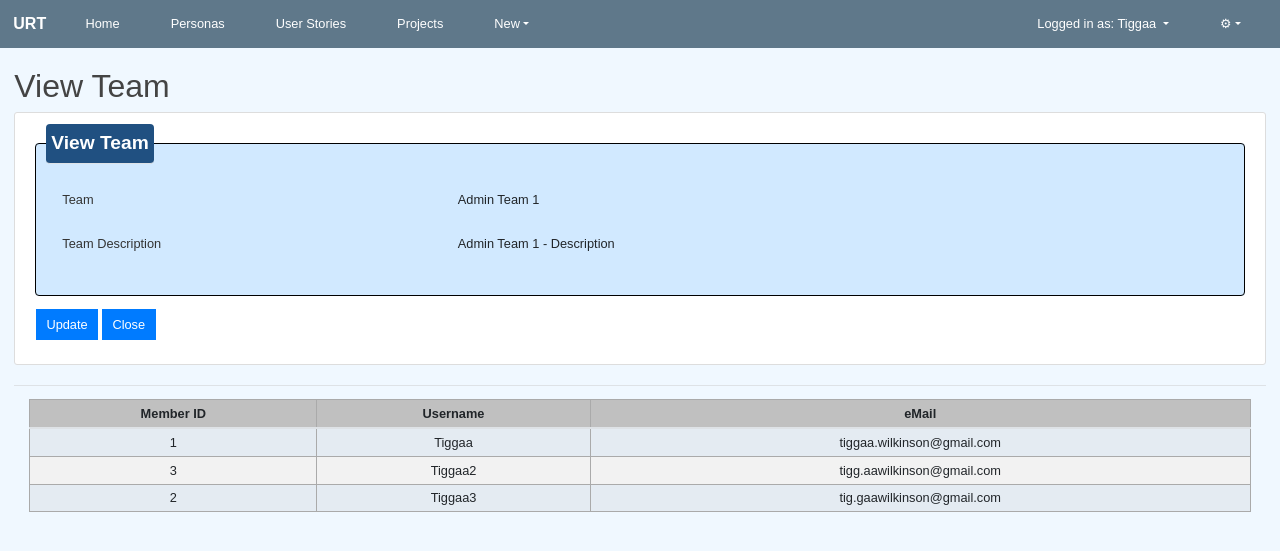
After one commit to tiggaa/URA, a Flask app: page /team/1/view in a window 1280 px wide. The commit adds this page. Shown: the top 551 px of the page. Run offline with Flask 2, Linux system fonts and the light colour scheme; a user stored in the database is signed in; data comes from the database, SQL or seed files in the repository; both versions use the stored data as it was after the commit; style sheets or scripts are compiled from the project's sources; some libraries are stand-ins or nearby versions.

Commit message:
Team - Add, View, Edit, Delete, Add Member to Team, Remove Member from Team

```diff
--- a/UserResearch/blueprints/__init__.py
+++ b/UserResearch/blueprints/__init__.py
@@ -4,4 +4,5 @@ from .main.routes import main
 from .projects.routes import projects
 from .personas.routes import personas
 from .stories.routes import stories
+from .team.routes import team
 from .errors.handlers import errors
--- a/UserResearch/blueprints/projects/routes.py
+++ b/UserResearch/blueprints/projects/routes.py
@@ -65,7 +65,7 @@ def view(project_id):
 @login_required
 def delete_project(id):
     project = Project.query.get_or_404(id)
-    if (project.persona != ""):
+    if (project.persona != []):
         flash(f'You cannot delete the project whilst personas are allocated!', 'danger')
         return redirect(url_for('projects.edit', project_id=id))
     else:
--- /dev/null
+++ b/UserResearch/blueprints/team/forms.py
@@ -0,0 +1,20 @@
+from flask_wtf import FlaskForm
+from flask_wtf.file import FileField, FileAllowed
+from wtforms import StringField, PasswordField, SubmitField, BooleanField, TextAreaField, SelectField
+from wtforms.validators import DataRequired, Length, Email, EqualTo, ValidationError
+from flask_login import current_user
+from UserResearch.models import Team, TeamMembers
+
+class CreateTeam_Form(FlaskForm):
+    team        = StringField('Team', validators=[DataRequired()])
+    team_desc   = TextAreaField('Team Description', validators=[DataRequired()])
+    submit      = SubmitField('Save')
+
+class AddTeamMembers_Form(FlaskForm):
+    member     = SelectField('Member', coerce=int)
+    submit      = SubmitField('Add Member')
+
+class UpdateTeamMembers_Form(FlaskForm):
+    team        = SelectField('Team', coerce=int)
+    members     = SelectField('Member', coerce=int)
+    submit      = SubmitField('Save')
--- /dev/null
+++ b/UserResearch/blueprints/team/routes.py
@@ -0,0 +1,119 @@
+from flask import render_template, url_for, flash, redirect, request, Blueprint, abort
+from flask_login import login_user, current_user, logout_user, login_required
+from UserResearch import db, bcrypt
+from UserResearch.util import accounts_forbidden
+from UserResearch.models import Team, TeamMembers, User
+from .forms import CreateTeam_Form, AddTeamMembers_Form
+
+team = Blueprint('team', __name__)
+
+@team.route("/team/add", methods=['GET', 'POST'])
+@accounts_forbidden([1, 2, 3])
+def add():
+    form = CreateTeam_Form()
+    if form.validate_on_submit():
+        team = Team(
+                team        =form.team.data,
+                team_desc   =form.team_desc.data)
+        db.session.add(team)
+        db.session.commit()
+        flash(f'The team has been created!', 'success')
+        return redirect(url_for('team.list'))
+    return render_template('team/add.html', title='Add Team', form=form)
+
+@team.route("/teams", methods=['GET'])
+@accounts_forbidden([1, 2, 3])
+def list():
+    teams = Team.query.all()
+    return render_template('team/list.html', title='Teams', teams=teams)
+
+@team.route("/team/<int:id>/update", methods=['GET', 'POST'])
+@accounts_forbidden([1, 2, 3])
+def edit(id):
+    team = Team.query.get_or_404(id)
+
+    members = []
+    member_IDs = []
+    member_IDs = TeamMembers.query.filter_by(team=id)
+
+    for member_ID in member_IDs:
+        member = User.query.get_or_404(member_ID.members)
+        members.append(member)
+
+    form =  CreateTeam_Form()
+    if form.validate_on_submit():
+        team.team      =form.team.data
+        team.team_desc =form.team_desc.data
+        db.session.commit()
+        flash(f'Your Team has been updated!', 'success')
+        return redirect(url_for('team.list'))
+    elif request.method == 'GET':
+        form.team.data       =team.team
+        form.team_desc.data  =team.team_desc
+
+    # Add New Team Member
+    users = User.query.all()
+    user_list = [(i.id, i.username) for i in users]
+    form2 = AddTeamMembers_Form()
+    form2.member.choices = user_list
+    if form2.validate_on_submit():
+        new_member = User.query.get_or_404(form2.member.data)
+        members = []
+        member_IDs = []
+        member_IDs = TeamMembers.query.filter_by(team=id)
+        for member_ID in member_IDs:
+            member = User.query.get_or_404(member_ID.members)
+            members.append(member)
+        if (new_member not in members):
+            member = TeamMembers(
+                team = id,
+                members = form2.member.data)
+            db.session.add(member)
+            db.session.commit()
+            flash(f'Member has been added!', 'success')
+        else:
+            flash(f'User is already a member!', 'danger')
+        return redirect(url_for('team.edit', id=id))
+    return render_template('team/add.html', title='Update Team', members=members, team=team, form2=form2, form=form)
+
+@team.route("/team/<int:id>/<int:team>/remove_member", methods=['GET'])
+@accounts_forbidden([1, 2, 3])
+def remove_member(id, team):
+    members = TeamMembers.query.filter_by(members=id).first()
+    print(members)
+    db.session.delete(members)
+    db.session.commit()
+    flash(f'The Team Member has been removed!', 'success')
+    return redirect(url_for('team.edit', id=team))
+
+@team.route("/team/<int:id>/view", methods=['GET'])
+@accounts_forbidden([1, 2, 3])
+def view(id):
+    team = Team.query.get_or_404(id)
+
+    members = []
+    member_IDs = []
+    member_IDs = TeamMembers.query.filter_by(team=id)
+
+    for member_ID in member_IDs:
+        member = User.query.get_or_404(member_ID.members)
+        members.append(member)
+
+    form = CreateTeam_Form()
+    if request.method == 'GET':
+        form.team.data       =team.team
+        form.team_desc.data  =team.team_desc
+    return render_template('team/view.html', title='View Team', members=members, team=team, form=form)
+
+@team.route("/team/<int:id>/delete", methods=['POST'])
+@accounts_forbidden([1, 2, 3])
+def delete_team(id):
+    team = Team.query.get_or_404(id)
+    if (team.TeamMembers != []):
+        flash(f'You cannot delete a Team whilst Members are allocated!', 'danger')
+        return redirect(url_for('team.edit', id=id))
+    else:
+        db.session.delete(team)
+        db.session.commit()
+        flash(f'Your Team has been deleted!', 'success')
+        return redirect(url_for('team.list'))
--- a/UserResearch/models.py
+++ b/UserResearch/models.py
@@ -65,6 +65,7 @@ class Team(db.Model):
     id          = db.Column(db.Integer, primary_key=True)
     team        = db.Column(db.String(100), nullable=False)
     team_desc   = db.Column(db.Text, nullable=False)
+    TeamMembers = db.relationship('TeamMembers', backref='teamlink', lazy=True)
 
 class TeamMembers(db.Model):
     id          = db.Column(db.Integer, primary_key=True)
--- a/UserResearch/routes.py
+++ b/UserResearch/routes.py
@@ -88,3 +88,4 @@ app.register_blueprint(UserResearch.blueprints.errors)
 app.register_blueprint(UserResearch.blueprints.projects)
 app.register_blueprint(UserResearch.blueprints.personas)
 app.register_blueprint(UserResearch.blueprints.stories)
+app.register_blueprint(UserResearch.blueprints.team)
--- a/UserResearch/templates/includes/_navbar.html
+++ b/UserResearch/templates/includes/_navbar.html
@@ -27,9 +27,9 @@
           <li class="nav-item">
               <a class="nav-item nav-link" href="{{ url_for('stories.list') }}">User Stories</a>
           </li>
-          <li class="nav-item">
+          <!-- <li class="nav-item">
               <a class="nav-item nav-link" href="/about">Stakeholders</a>
-          </li>
+          </li> -->
           <li class="nav-item">
               <a class="nav-item nav-link" href="{{ url_for('projects.list') }}">Projects</a>
           </li>
@@ -41,7 +41,7 @@
                 <a class="dropdown-item" href="{{ url_for('projects.add') }}">Project</a>
                 <a class="dropdown-item" href="{{ url_for('personas.add') }}">Persona</a>
                 <a class="dropdown-item" href="{{ url_for('stories.add') }}">User Storey</a>
-                <a class="dropdown-item" href="#">Stakeholder</a>
+                <!-- <a class="dropdown-item" href="#">Stakeholder</a> -->
             </div>
           </li>
           {% endif %}
@@ -63,8 +63,8 @@
           <a class="nav-link dropdown-toggle" data-toggle="dropdown"
             aria-haspopup="true" aria-expanded="true">&#9881</a>
           <div class="dropdown-menu dropdown-menu-right dropdown-primary" aria-labelledby="navbarDropdownMenuLink">
-            <a class="dropdown-item" href="{{ url_for('upload') }}">Import Data as CSV</a>
-            <a class="dropdown-item" href="{{ url_for('download') }}">Export Data as CSV</a>
+            <!-- <a class="dropdown-item" href="{{ url_for('upload') }}">Import Data as CSV</a> -->
+            <a class="dropdown-item" href="{{ url_for('team.list') }}">Team Management</a>
             <a class="dropdown-item" href="{{ url_for('users.list')}}">User Management</a>
           </div>
         </li>
--- /dev/null
+++ b/UserResearch/templates/team/view.html
@@ -0,0 +1,45 @@
+{% extends "layout.html" %}
+
+{% block content %}
+{% from 'includes/_formhelpers.html' import render_field_grid, render_readonly_grid, render_field_grid_disabled %}
+    <h1>{{ title }}</h1>
+    <div class="content-section">
+      <form action="" method="post">
+        {{ form.hidden_tag() }}
+        <fieldset class="form-group">
+          <legend class="border-bottom mb-4">{{ title }}</legend>
+          <div class="form-group col-md-12">
+            {{ render_field_grid_disabled(form.team) }}
+            {{ render_field_grid_disabled(form.team_desc) }}
+          </div>
+        </fieldset>
+        <div class="form-group">
+          <a class="btn btn-primary" href="{{ url_for('team.edit', id=team.id )}}">  Update  </a>
+          <a class="btn btn-primary" href="{{ url_for('team.list', id=team.id )}}">  Close  </a>
+        </div>
+      </form>
+    </div>
+    <div class="border-top pt-3">
+
+    <div class="col-sm-12 table-responsive">
+          <table class="display table table-striped text-center table-bordered table-sm dataTable"
+            cellspacing="0" width="100%" role="grid" aria-describedby="dtBasicExample_info" style="width: 100%;">
+            <thead>
+              <tr role="row">
+                <th>Member ID</th>
+                <th>Username</th>
+                <th>eMail</th>
+              </tr>
+            </thead>
+            {% for member in members %}
+            <tr role="row" class="odd">
+              <td class="sorting_1">{{ member.id }}</td>
+              <td>{{ member.username }}</td>
+              <td>{{ member.email }}</td>
+            </tr>
+            {% endfor %}
+          </table>
+    </div>
+
+
+{% endblock content %}
```
Also changed, not shown: UserResearch/templates/team/add.html (added, +100 -0 lines), UserResearch/templates/team/add_member.html (added, +49 -0 lines), UserResearch/templates/team/list.html (added, +39 -0 lines), UserResearch/blueprints/team/__init__.py (added), UserResearch/db/site.db.
